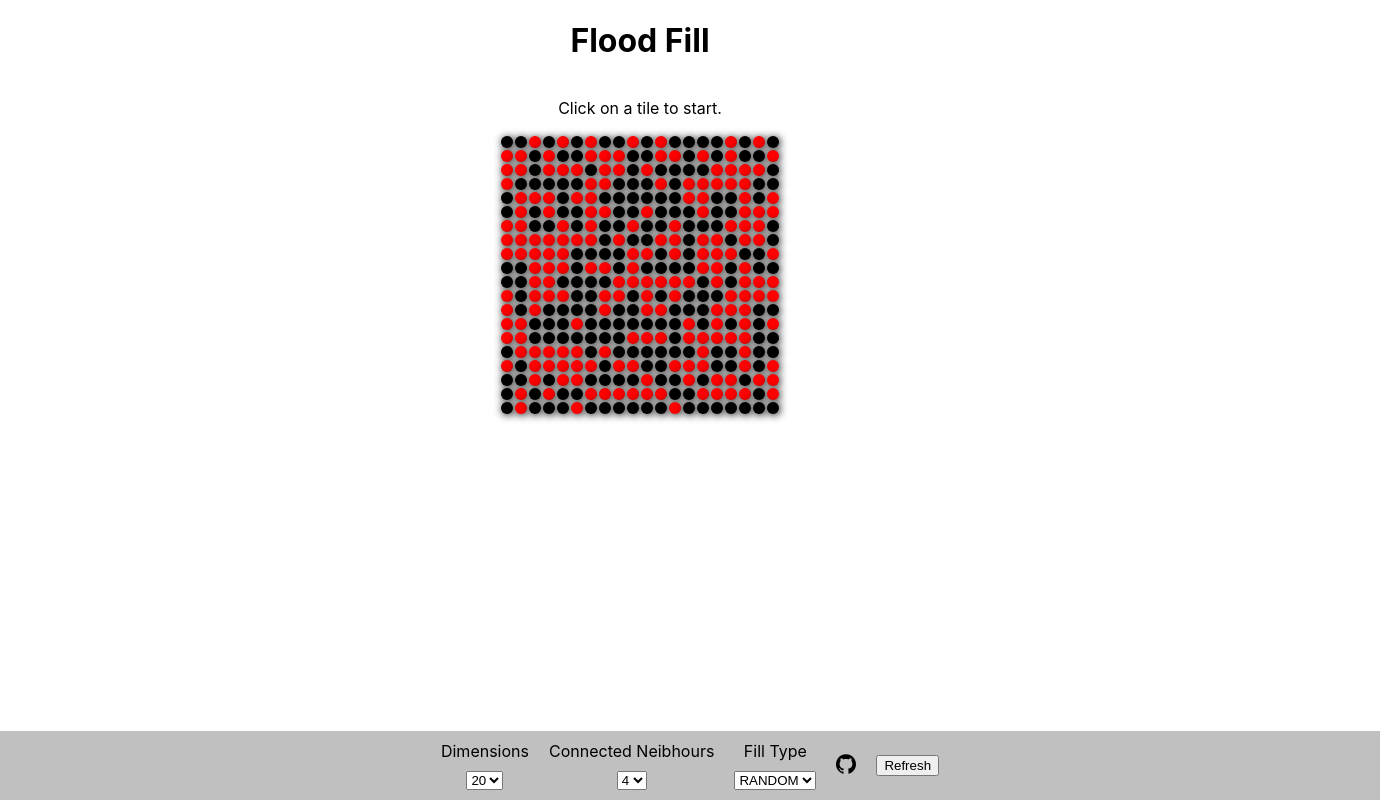
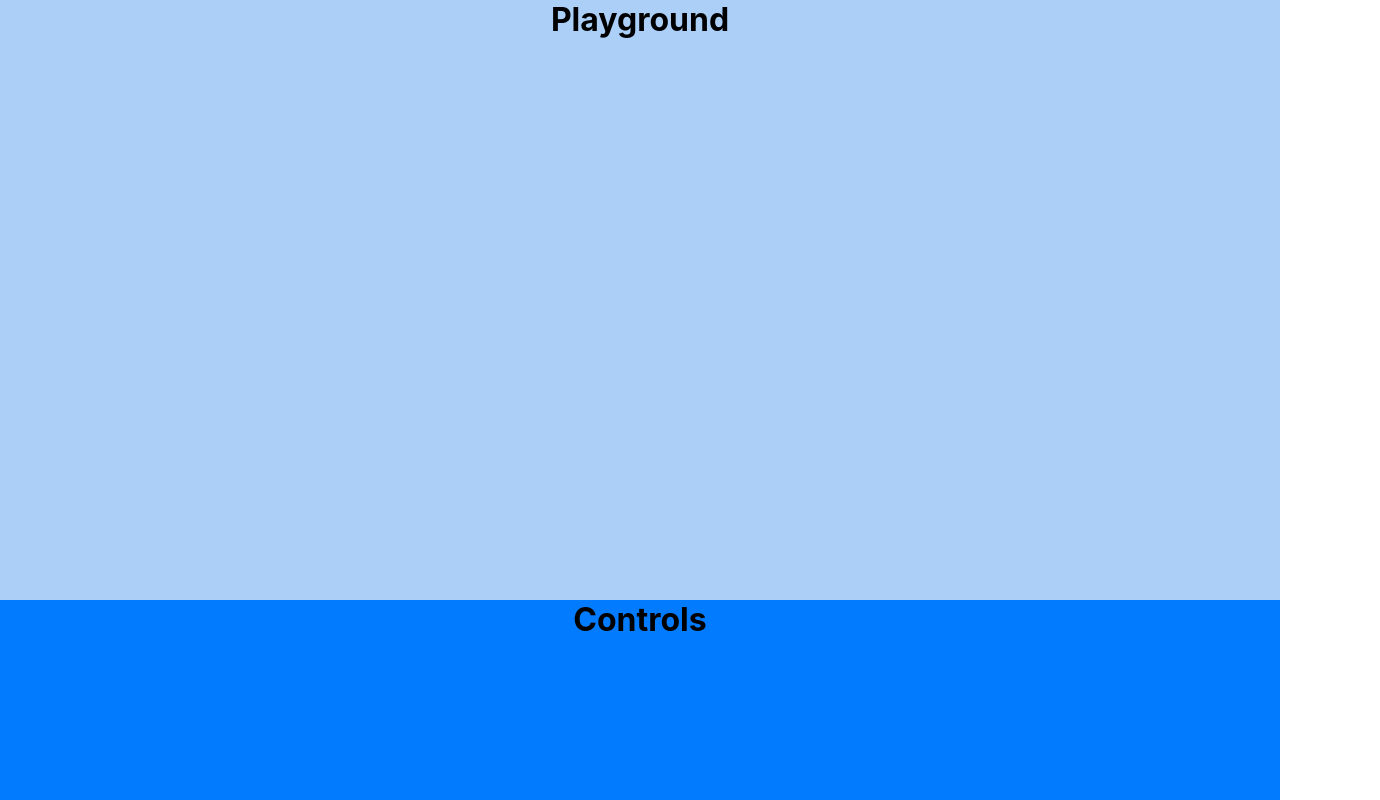
Before and after one commit to amaljosea/algorithm-visualizer, a React (Create React App) app: page / in a window 1280 px wide. Shown: the whole page, 1380 px wide, since content can reach past the window. Built offline with nearby package versions, Linux system fonts and the light colour scheme.

Commit message:
Hirearchy code added

```diff
--- a/src/App.js
+++ b/src/App.js
@@ -1,11 +1,13 @@
-import React from 'react';
-import './App.css';
-import FloodFill from './pages/FloodFill/index'
+import React from "react";
+import "./App.css";
+import FloodFill from "./pages/FloodFill/index";
+import HirearchyVirtualization from "./pages/HirearchyVirtualization/index";
 
 function App() {
   return (
     <div>
-      <FloodFill />
+      {/* <FloodFill /> */}
+      <HirearchyVirtualization />
     </div>
   );
 }
--- /dev/null
+++ b/src/pages/HirearchyVirtualization/index.css
@@ -0,0 +1,18 @@
+.container {
+  text-align: center;
+  height: 100vh;
+}
+
+.playground {
+  background-color: #abcff7;
+  height: calc(100% - 200px);
+}
+
+.control {
+  background-color: #037bfe;
+  height: 200px;
+}
+
+.heading {
+  margin: 0;
+}
--- /dev/null
+++ b/src/pages/HirearchyVirtualization/index.js
@@ -0,0 +1,15 @@
+import React from "react";
+import "./index.css";
+
+export default function HirearchyVirtualization() {
+  return (
+    <div className="container">
+      <div className="playground">
+        <h1 className="heading">Playground</h1>
+      </div>
+      <div className="control">
+        <h1 className="heading">Controls</h1>
+      </div>
+    </div>
+  );
+}
```
Also changed, not shown: 1 other file (tests, documents, lock files or other folders).
